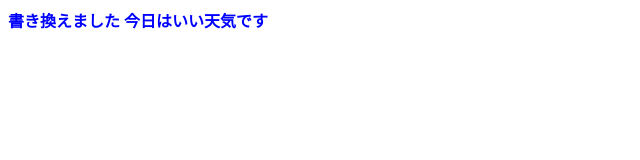
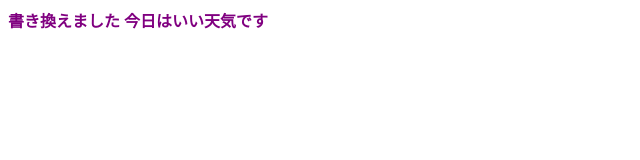
Before and after one commit to Noah-ow/20260511-git-workshop, a plain HTML site: page index.html in a window 1280 px wide. Shown: the whole page, without its empty margins (0-640 px from the left). Drawn offline with Linux system fonts and the light colour scheme.

Commit message:
Update index.html
色変更

```diff
--- a/index.html
+++ b/index.html
@@ -5,7 +5,7 @@
     <title>タイトル</title>
   </head>
   <body>
-    <strong style="color: blue">
+    <strong style="color: purple">
       書き換えました
       今日はいい天気です
     </strong>
```
